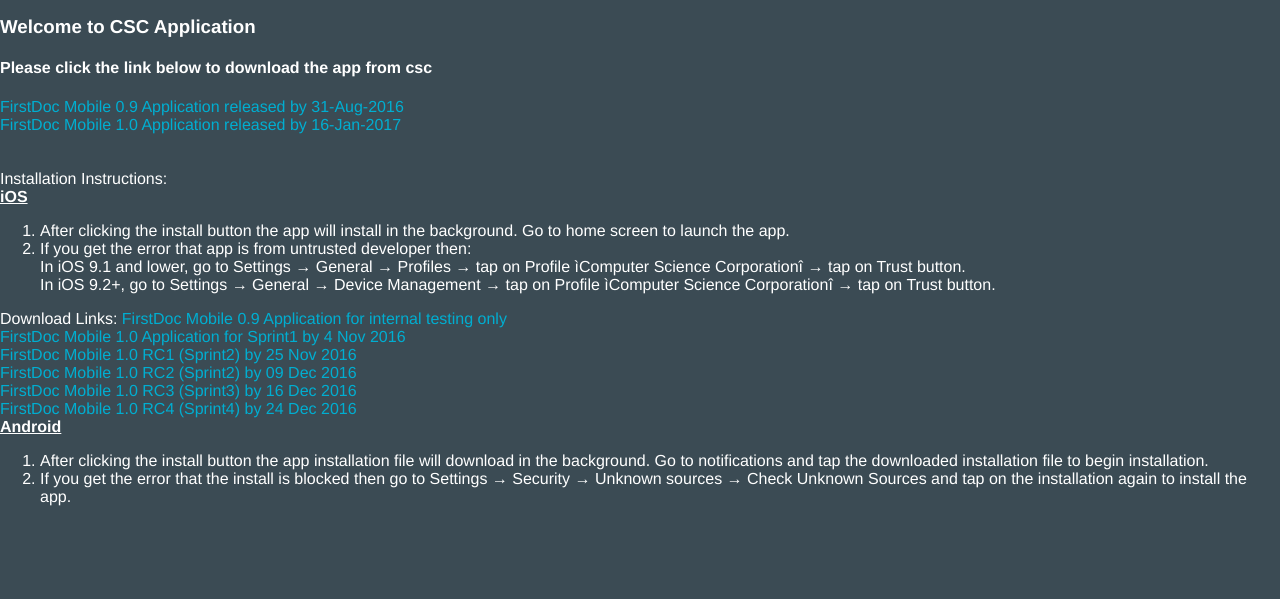
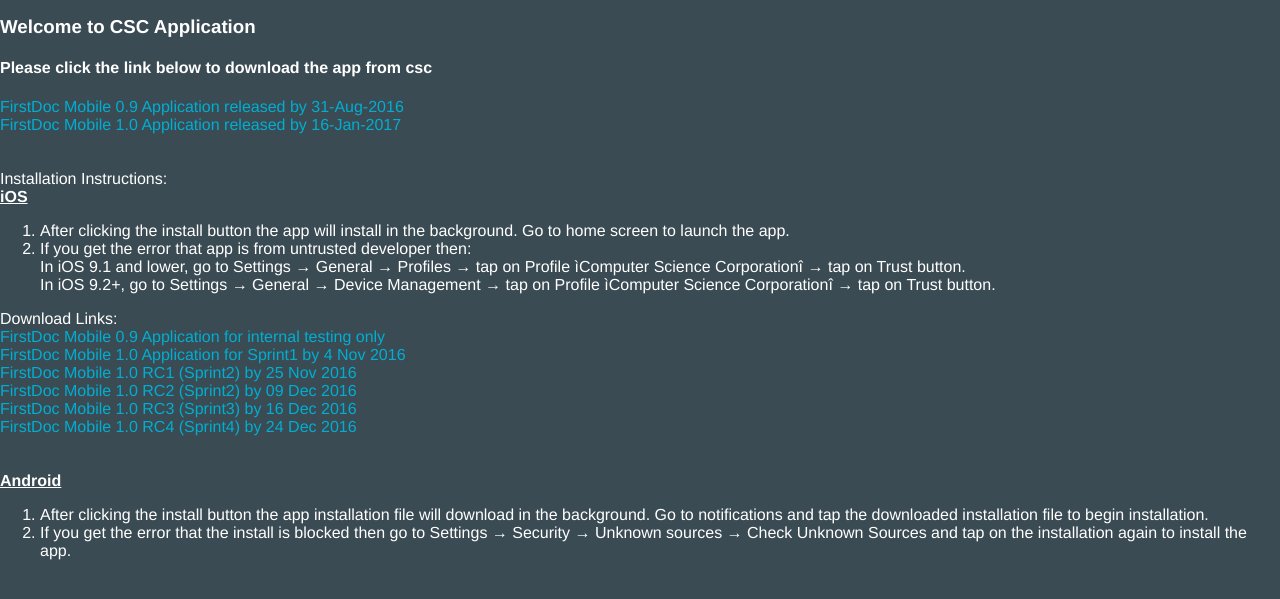
Before and after one commit to snguyen39/cscfirstdoc-1480572980155, a website: page views/index.html in a window 1280 px wide. Shown: the part 179-778 px from the top of the page. Drawn offline with Linux system fonts and the light colour scheme.

Commit message:
Update index.html

```diff
--- a/views/index.html
+++ b/views/index.html
@@ -32,7 +32,7 @@
             In iOS 9.2+, go to Settings &#8594; General &#8594; Device Management &#8594; tap on Profile ìComputer Science Corporationî &#8594; tap on Trust button.
            </li>
         </ol>
-	Download Links:
+	Download Links:<br/>
         <a href="itms-services://?action=download-manifest&url=https://cscfirstdoc.mybluemix.net/build/FirstDocMobileTesting.plist">FirstDoc Mobile 0.9 Application for internal testing only</a>
 	<br/>
     	<a href="itms-services://?action=download-manifest&url=https://cscfirstdoc.mybluemix.net/build/FirstDocMobileSprint1.plist">FirstDoc Mobile 1.0 Application for Sprint1 by 4 Nov 2016</a>
@@ -45,7 +45,8 @@
  	<br/>
    	<a href="itms-services://?action=download-manifest&url=https://cscfirstdoc.mybluemix.net/build/FirstDocMobileSprint4Rc4Branch.plist">FirstDoc Mobile 1.0 RC4 (Sprint4) by 24 Dec 2016</a>
 
-
+	<br>
+	<br>
 	<br>
         <b><u>Android</u></b>
         <ol>
```
